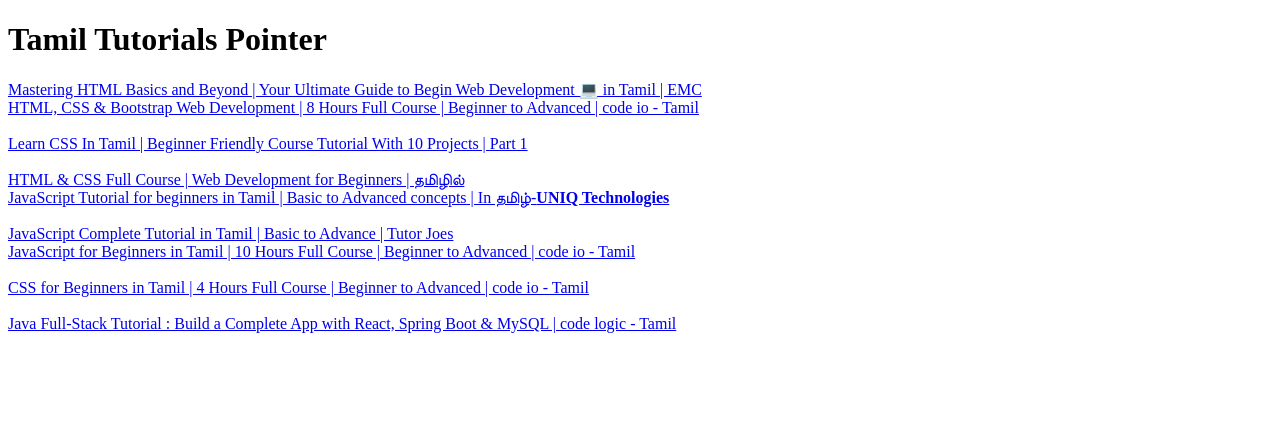
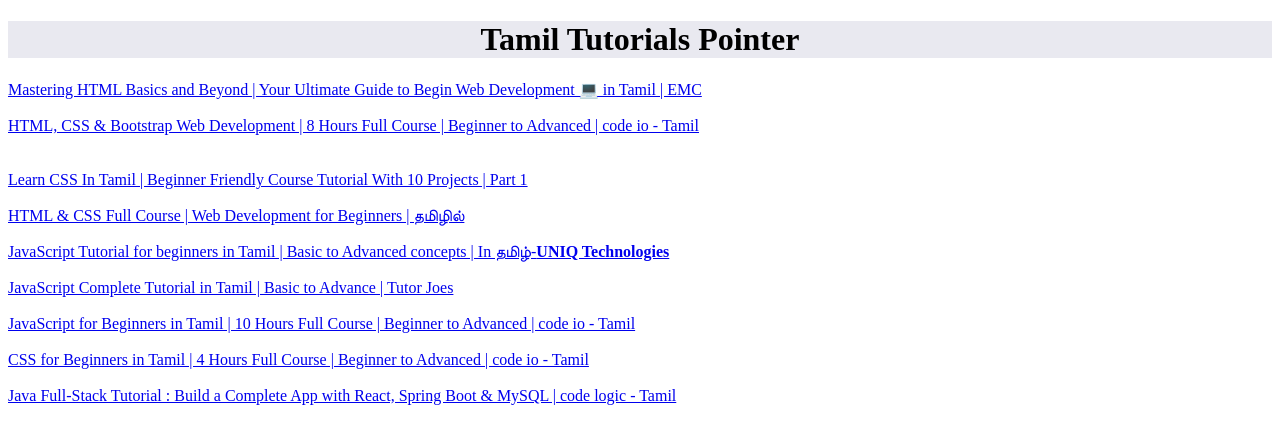
Before and after one commit to jmpiyas/Tutorial-Pointer, a plain HTML site: page index.html in a window 1280 px wide. Drawn offline with Linux system fonts and the light colour scheme.

Commit message:
added br tage

```diff
--- a/index.html
+++ b/index.html
@@ -8,20 +8,20 @@
     <title>Tutorials Pointerr</title>
 </head>
 <body>
-    <h1>Tamil Tutorials Pointer</h1>
+    <h1 class="hd" >Tamil Tutorials Pointer</h1>
     <a href="https://www.youtube.com/watch?v=FYErehuSuuw&t=17s">Mastering HTML Basics and Beyond | Your Ultimate Guide to Begin Web Development 💻 in Tamil | EMC</a> <br>
-
+    <br>
     <a href="https://www.youtube.com/watch?v=SkoGKN8YknY">HTML, CSS & Bootstrap Web Development | 8 Hours Full Course | Beginner to Advanced | code io - Tamil</a><br>
-    <br>
+    <br><br>
     <a href="https://www.youtube.com/watch?v=xT-isadrOYY&t=263s">Learn CSS In Tamil | Beginner Friendly Course Tutorial With 10 Projects | Part 1</a>
     <br><br>
     <a href="https://www.youtube.com/watch?v=klOdrVtyTfM&t=99s">
 HTML & CSS Full Course | Web Development for Beginners | தமிழில்</a>
-    <br>
+    <br><br>
     <a href="https://www.youtube.com/watch?v=NWHluLBZX9Q&t=1404s">JavaScript Tutorial for beginners in Tamil | Basic to Advanced concepts | In தமிழ்-<strong>UNIQ Technologies</strong> </a> <br>
     <br>
     <a href="https://www.youtube.com/watch?v=MIA05uGvAq4&t=665s">JavaScript Complete Tutorial in Tamil | Basic to Advance | Tutor Joes</a>
-    <br>
+    <br><br>
     <a href="https://www.youtube.com/watch?v=nCTh4OWjdMs">JavaScript for Beginners in Tamil | 10 Hours Full Course | Beginner to Advanced | code io - Tamil</a>
     <br>
     <br>
--- a/style.css
+++ b/style.css
@@ -0,0 +1,7 @@
+*{
+    padding: 0;
+}
+.hd{
+    background-color: rgb(233, 233, 240);
+    text-align: center;
+}
```
